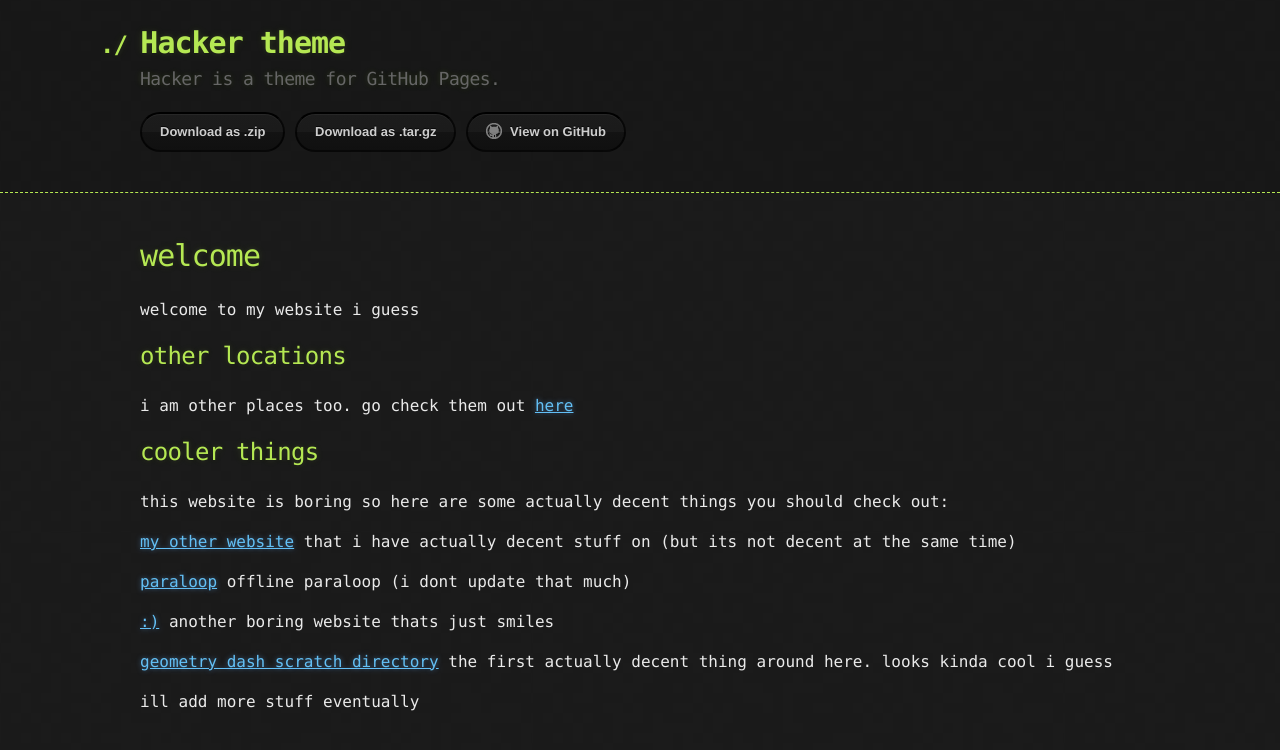
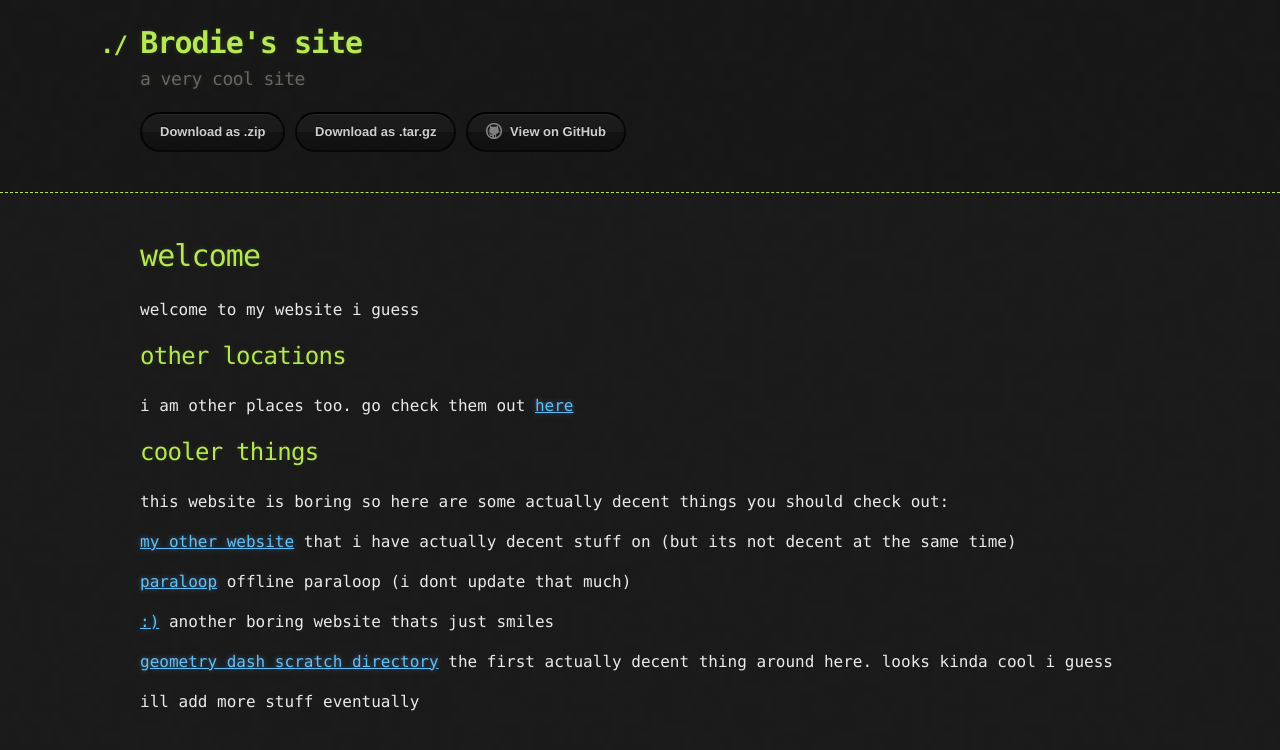
Before and after one commit to TheRealBrodie/TheRealBrodie.github.io, a Jekyll site: the page built from index.md, in a window 1280 px wide. Shown: the top 750 px of the page. Built offline with Jekyll 4.4.1, drawn with Linux system fonts in a browser that asks for light colours; our own code applies the rules of GitHub Pages for plain Markdown files.

Commit message:
Update _config.yml

```diff
--- a/_config.yml
+++ b/_config.yml
@@ -1,5 +1,4 @@
-title: Hacker theme
-description: Hacker is a theme for GitHub Pages.
+title: Brodie's site
+description: a very cool site
 show_downloads: true
-google_analytics:
 theme: jekyll-theme-hacker
```
